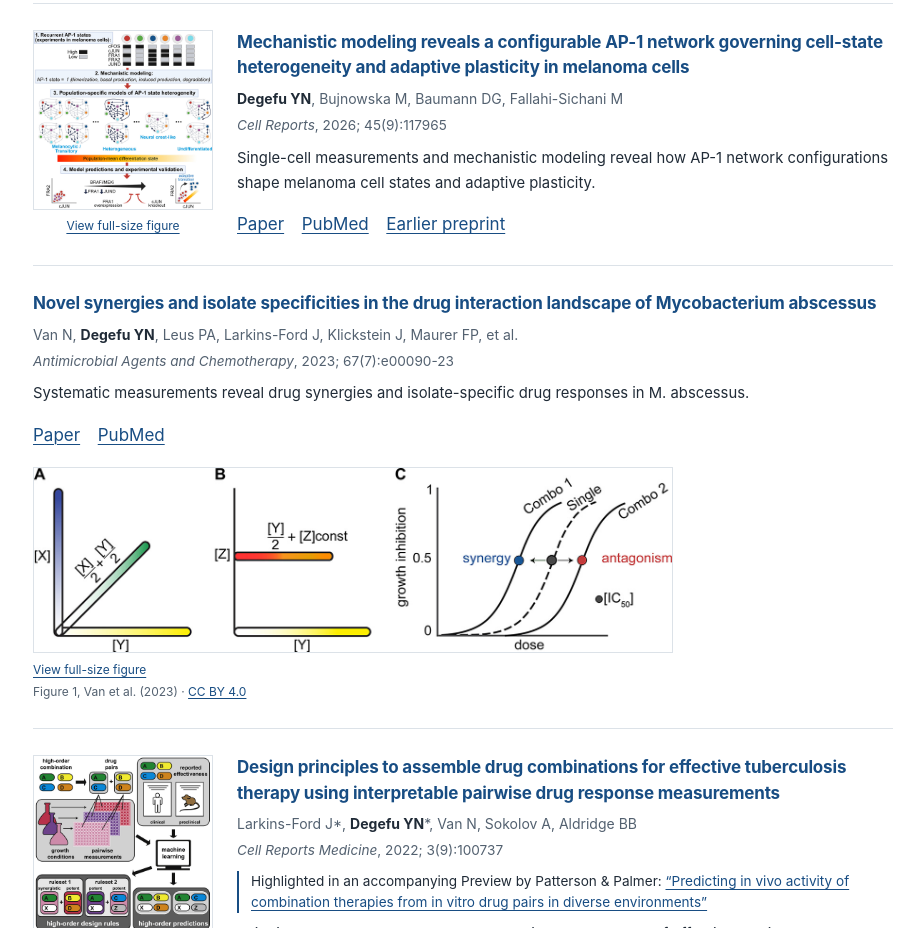
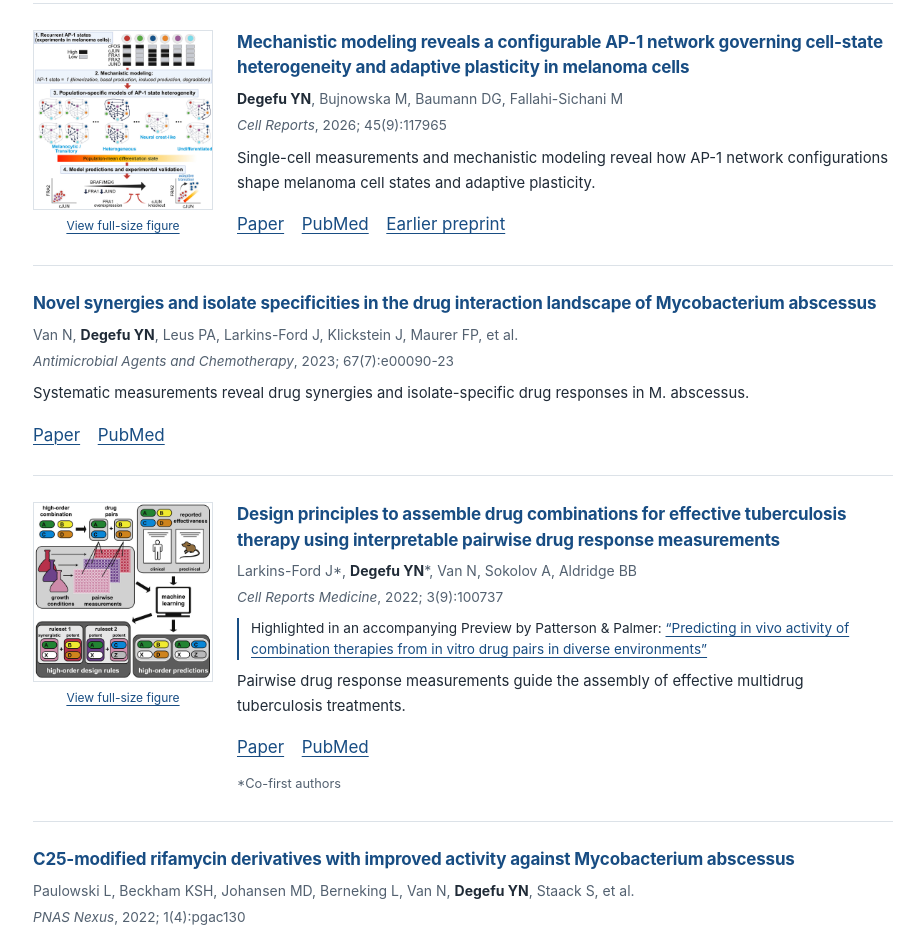
Before and after one commit to YonaNeg/YonaNeg.github.io, an Astro site: page /publications in a window 1280 px wide. Shown: the part 384-1312 px from the top of the page, without its empty margins (177-1101 px from the left). Built offline with nearby package versions, Linux system fonts and the light colour scheme; Astro itself is replaced by a stand-in of ours.

Commit message:
Remove publication figure

```diff
--- a/src/components/PublicationEntry.astro
+++ b/src/components/PublicationEntry.astro
@@ -4,25 +4,18 @@ import { withBase } from '../utils/paths';
 interface Props { publication: Publication; }
 const { publication } = Astro.props;
 const { figure, highlight, coFirstAuthors = [] } = publication;
-// Wide figures are too small to read in the side column, so they sit below the text.
-const wideFigure = !!figure && figure.width / figure.height > 1.6;
 ---
 
 <article
-  class:list={['publication-entry', { 'publication-entry-with-figure': !!figure && !wideFigure, 'publication-entry-wide-figure': wideFigure }]}
+  class:list={['publication-entry', { 'publication-entry-with-figure': !!figure }]}
   aria-labelledby={'publication-' + publication.id}
 >
   {figure && (
     <figure class="publication-figure">
-      <a href={withBase(figure.src)} target="_blank" rel="noopener noreferrer" aria-label={'View full-size figure for ' + publication.title}>
+      <a href={withBase(figure.src)} target="_blank" rel="noopener noreferrer" aria-label={'View full-size graphical abstract for ' + publication.title}>
         <img src={withBase(figure.src)} alt={figure.alt} width={figure.width} height={figure.height} loading="lazy" decoding="async" />
         <span class="figure-caption">View full-size figure</span>
       </a>
-      {figure.credit && (
-        <figcaption class="figure-credit">
-          {figure.credit.text} · <a href={figure.credit.licenseHref} target="_blank" rel="noopener noreferrer">{figure.credit.license}</a>
-        </figcaption>
-      )}
     </figure>
   )}
   <div class="publication-body">
--- a/src/data/publications.ts
+++ b/src/data/publications.ts
@@ -10,14 +10,7 @@ export interface Publication {
   links: { label: string; href: string }[];
   selected?: boolean;
   coFirstAuthors?: string[];
-  figure?: {
-    src: string;
-    alt: string;
-    width: number;
-    height: number;
-    // Attribution for figures reused under an open license.
-    credit?: { text: string; license: string; licenseHref: string };
-  };
+  figure?: { src: string; alt: string; width: number; height: number };
   // Journal commentary about this paper, e.g. a Cell Press Preview.
   highlight?: { note: string; title: string; href: string };
 }
@@ -59,17 +52,6 @@ export const publications: Publication[] = [
       { label: 'Paper', href: 'https://doi.org/10.1128/aac.00090-23' },
       { label: 'PubMed', href: 'https://pubmed.ncbi.nlm.nih.gov/37278639/' },
     ],
-    figure: {
-      src: '/images/publications/abscessus-synergies-aac-2023.jpg',
-      alt: 'Schematic of drug interaction measurement with DiaMOND: (A) single-drug dose responses along each axis and an equal mixture of two drugs along the diagonal; (B) an antibiotic dose response with a constant dose of a potentiating agent; (C) a combination dose-response curve shifted left of the single-drug curve indicates synergy, and shifted right indicates antagonism.',
-      width: 1350,
-      height: 389,
-      credit: {
-        text: 'Figure 1, Van et al. (2023)',
-        license: 'CC BY 4.0',
-        licenseHref: 'https://creativecommons.org/licenses/by/4.0/',
-      },
-    },
   },
   {
     id: 'tb-design-principles-2022',
--- a/src/styles/site.css
+++ b/src/styles/site.css
@@ -66,13 +66,9 @@ main { padding-block: 3rem 4.5rem; min-height: 70vh; }
 .publication-entry h3 a:hover { text-decoration: underline; }
 .publication-entry .authors { font-size: .875rem; margin-top: .45rem; line-height: 1.6; }
 .publication-figure { min-width: 0; }
-.publication-figure > a { display: block; text-decoration: none; }
+.publication-figure a { display: block; text-decoration: none; }
 .publication-figure img { display: block; width: 100%; height: auto; border: 1px solid var(--line); background: white; }
 .figure-caption { display: block; margin-top: .4rem; font-size: .75rem; text-align: center; text-decoration: underline; }
-.figure-credit { margin-top: .15rem; font-size: .75rem; color: var(--muted); text-align: center; }
-.publication-entry-wide-figure { display: flex; flex-direction: column; }
-.publication-entry-wide-figure .publication-figure { order: 1; width: 100%; max-width: 640px; margin: 1.1rem 0 0; }
-.publication-entry-wide-figure .figure-caption, .publication-entry-wide-figure .figure-credit { text-align: left; }
 .paper-venue { font-size: .85rem; color: var(--muted); margin-top: .2rem; }
 .paper-highlight { font-size: .85rem; line-height: 1.55; margin-top: .55rem; padding-left: .75rem; border-left: 2px solid var(--accent); }
 .publication-status { font-style: italic; }
```
Also changed, not shown: public/images/publications/abscessus-synergies-aac-2023.jpg (deleted).
